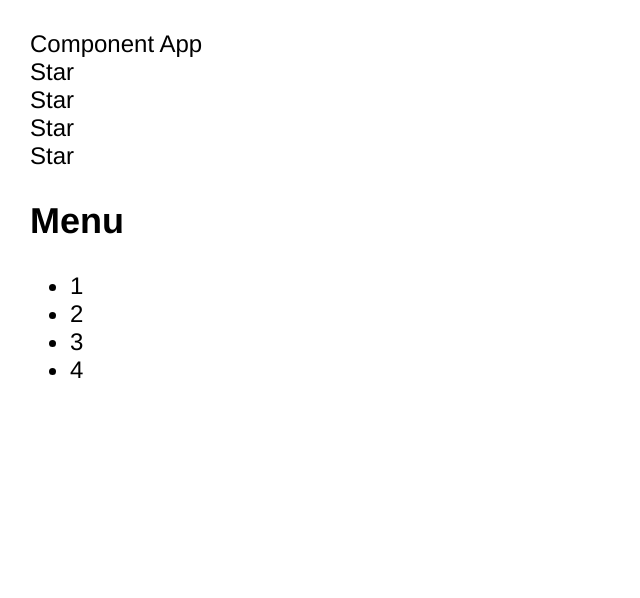
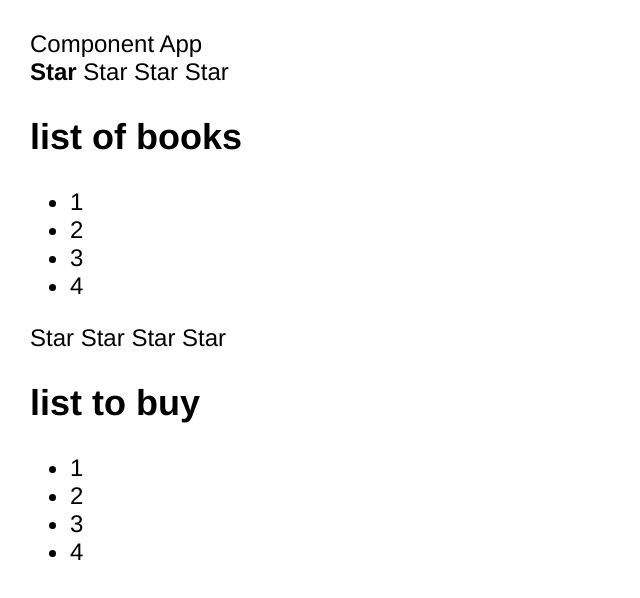
Before and after one commit to Lelik7777/react-kabzda, a React (Create React App) app: page / in a window 1280 px wide. Shown: the top 598 px of the page, without its empty margins (0-640 px from the left). Built offline with nearby package versions, Linux system fonts and the light colour scheme.

Commit message:
add react-kabzda 03

```diff
--- a/src/App.tsx
+++ b/src/App.tsx
@@ -1,37 +1,19 @@
 import React from 'react';
 import './App.css';
-import {log} from 'util';
+import {According} from './components/According/According';
+import {Rating} from './components/Rating/Rating';
 
 function App() {
     console.log('App rendering')
     return (
         <div className="App">
             <TitleApp/>
-            <Rating/>
-            <According/>
+            <Rating value={1}/>
+            <According title={'list of books'}/>
+            <Rating value={0}/>
+            <According title={'list to buy'}/>
         </div>
     );
-}
-
-function Rating() {
-
-    console.log('Rating rendering')
-    return (
-        <div>
-            <Star/>
-            <Star/>
-            <Star/>
-            <Star/>
-        </div>
-    )
-}
-
-function Star() {
-
-    console.log('Star rendering')
-    return (
-        <div>Star</div>
-    )
 }
 
 function TitleApp() {
@@ -40,33 +22,5 @@ function TitleApp() {
 
 }
 
-function According() {
-    console.log('According rendering')
-    return (
-        <div>
-            <TitleAccording/>
-            <BodyAccording/>
-        </div>
-    )
-}
-
-function TitleAccording() {
-    console.log('TitleAccording rendering')
-    return <h2>Menu</h2>
-}
-
-function BodyAccording() {
-    console.log('BodyAccording rendering')
-    return (
-        <div>
-            <ul>
-                <li>1</li>
-                <li>2</li>
-                <li>3</li>
-                <li>4</li>
-            </ul>
-
-        </div>)
-}
 
 export default App;
--- /dev/null
+++ b/src/components/According/According.tsx
@@ -0,0 +1,30 @@
+import React from 'react';
+
+export function According(props:any) {
+    console.log('According rendering')
+    return (
+        <div>
+            <TitleAccording title={props.title}/>
+            <BodyAccording/>
+        </div>
+    )
+}
+
+function TitleAccording(props:any) {
+    console.log('TitleAccording rendering')
+    return (
+        <h2>{props.title}</h2>
+    )
+}
+
+function BodyAccording() {
+    console.log('BodyAccording rendering')
+    return (
+        <ul>
+            <li>1</li>
+            <li>2</li>
+            <li>3</li>
+            <li>4</li>
+        </ul>
+    )
+}
--- /dev/null
+++ b/src/components/Rating/Rating.tsx
@@ -0,0 +1,73 @@
+import React from 'react';
+
+export function Rating(props:any) {
+debugger
+    console.log('Rating rendering')
+   switch (props.value){
+       case 0:
+           return <div>
+               <Star selected={false}/>
+               <Star selected={false}/>
+               <Star selected={false}/>
+               <Star selected={false}/>
+           </div>
+       case 1:
+        return (
+               <div>
+                   <Star selected={true}/>
+                   <Star selected={false}/>
+                   <Star selected={false}/>
+                   <Star selected={false}/>
+               </div>
+           );
+       break;
+       case 2:
+           return (
+               <div>
+                   <Star selected={true}/>
+                   <Star selected={true}/>
+                   <Star selected={false}/>
+                   <Star selected={false}/>
+               </div>
+           );
+           break;
+       case 3:
+           return (
+               <div>
+                   <Star selected={true}/>
+                   <Star selected={true}/>
+                   <Star selected={true}/>
+                   <Star selected={false}/>
+               </div>
+           );
+           break;
+       case 4:
+           return (
+               <div>
+                   <Star selected={true}/>
+                   <Star selected={true}/>
+                   <Star selected={true}/>
+                   <Star selected={true}/>
+               </div>
+           );
+           break;
+       default:
+           return <div>
+               <Star selected={true}/>
+               <Star selected={true}/>
+               <Star selected={true}/>
+               <Star selected={true}/>
+           </div>
+   }
+
+}
+
+function Star(props: any) {
+
+    console.log('Star rendering')
+    if (props.selected)
+        return <b><span> Star </span></b>
+     else
+        return <span> Star </span>
+
+}
```
